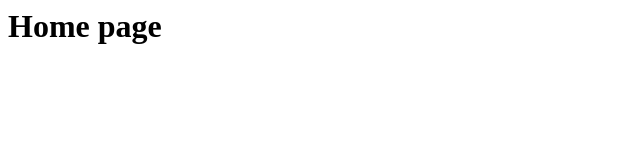
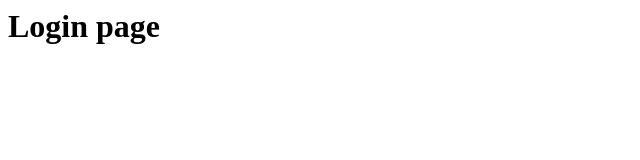
Before and after one commit to hitesh-builds67/Company-Web-Application, a plain HTML site: page index.html in a window 1280 px wide. Shown: the full height of the page, 0-640 px from the left. Drawn offline with Linux system fonts and the light colour scheme.

Commit message:
Update index.html for login

```diff
--- a/index.html
+++ b/index.html
@@ -1 +1 @@
-<h1>Home page<h1>
+<h1>Login page<h1>
```
